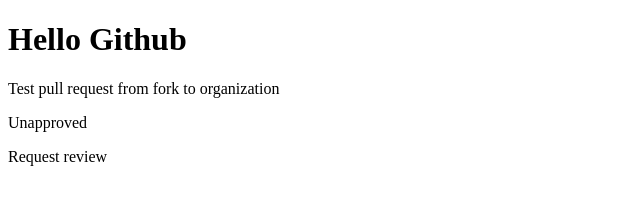
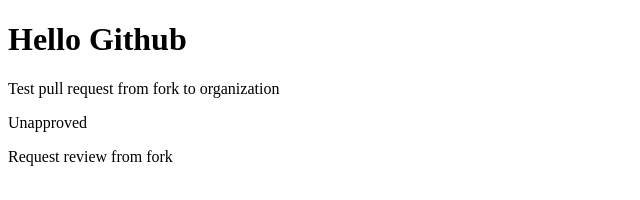
Before and after one commit to ichs-test-organization/test-organization-workflows, a plain HTML site: page index.html in a window 1280 px wide. Shown: the full height of the page, 0-640 px from the left. Drawn offline with Linux system fonts and the light colour scheme.

Commit message:
request review

```diff
--- a/index.html
+++ b/index.html
@@ -11,6 +11,6 @@
     <h1>Hello Github</h1>
     <p>Test pull request from fork to organization</p>
     <p>Unapproved</p>
-    <p>Request review</p>
+    <p>Request review from fork</p>
 </body>
 </html>
```
